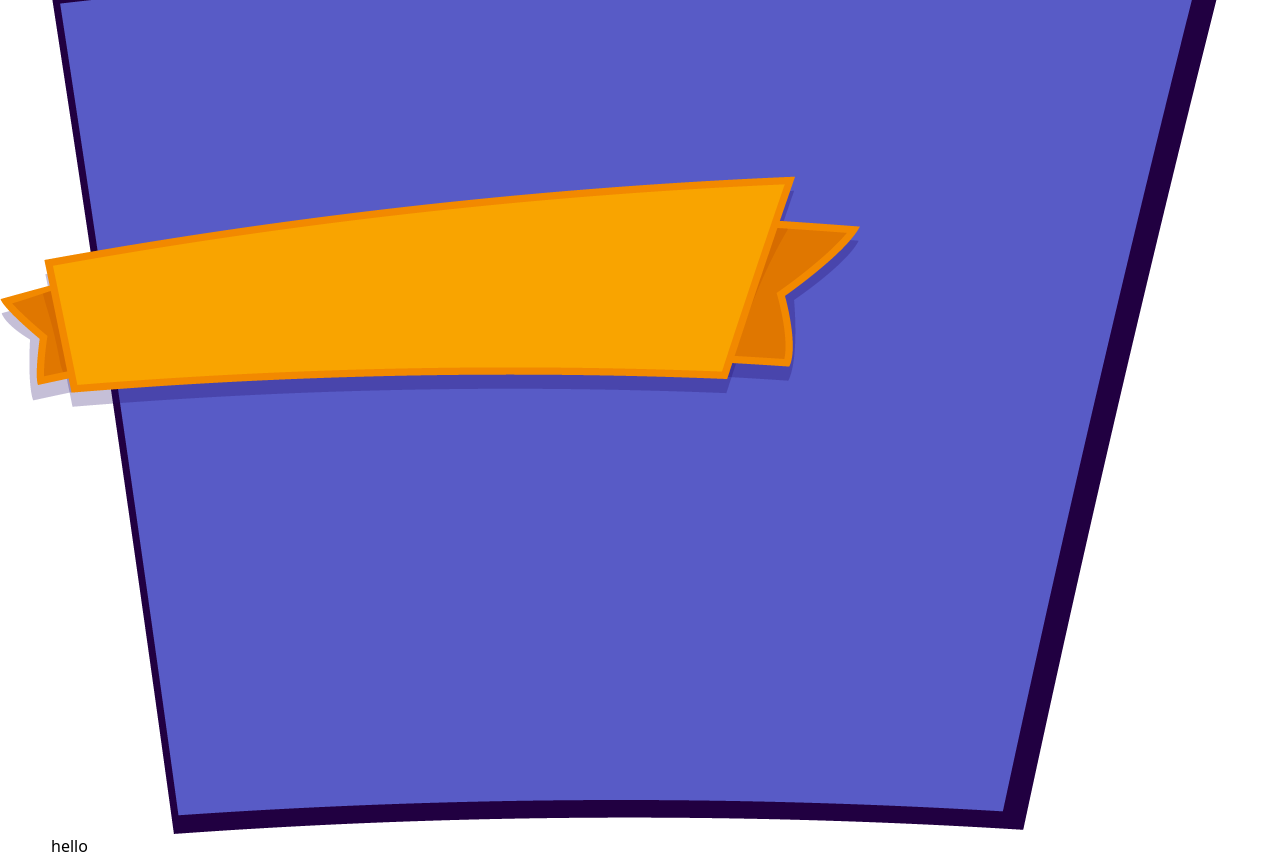
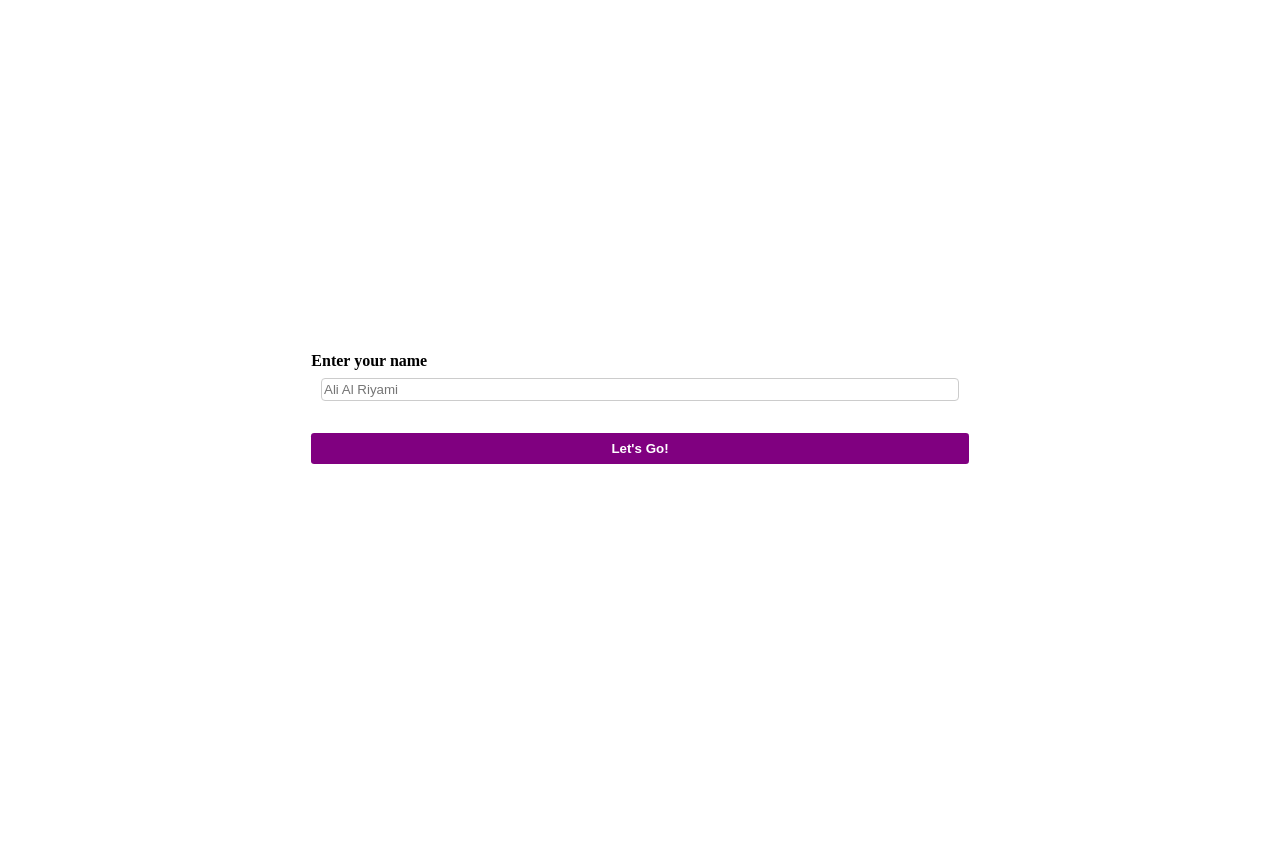
Before and after one commit to talalajmi/questionapp, a React (Create React App) app: page / in a window 1280 px wide. After the commit the page ends 816 px from the top, so only its background shows below. Built offline with nearby package versions, Linux system fonts and the light colour scheme.

Commit message:
home page done

```diff
--- a/package.json
+++ b/package.json
@@ -6,9 +6,13 @@
     "@testing-library/jest-dom": "^5.16.5",
     "@testing-library/react": "^13.4.0",
     "@testing-library/user-event": "^13.5.0",
+    "localforage": "^1.10.0",
+    "match-sorter": "^6.3.1",
     "react": "^18.2.0",
     "react-dom": "^18.2.0",
+    "react-router-dom": "^6.4.1",
     "react-scripts": "5.0.1",
+    "sort-by": "^1.2.0",
     "web-vitals": "^2.1.4"
   },
   "scripts": {
--- a/src/App.js
+++ b/src/App.js
@@ -82,14 +82,20 @@ function App() {
             alt="Title img"
           />
         </div>
-        <div>
+        <div className="-z-10">
           <img
             className="card__image"
             src={require("./assets/UIHolder1.png")}
             alt="Card img"
           />
         </div>
-        <p>hello</p>
+        <div className="absolute">
+          <img
+            src={require("./assets/Button_11.png")}
+            alt="Button img"
+            width={150}
+          />
+        </div>
       </div>
       {/* <img
         className="h-full"
--- /dev/null
+++ b/src/components/Home/Home.css
@@ -0,0 +1,47 @@
+.home__container {
+  height: 100vh;
+  position: relative;
+}
+
+.home__content {
+  height: 100%;
+  display: flex;
+  justify-content: center;
+  align-items: center;
+  flex-direction: column;
+}
+
+.input__elements {
+  display: flex;
+  justify-content: center;
+  align-items: center;
+  flex-direction: column;
+  position: relative;
+  width: 100%;
+  height: 100%;
+}
+
+.name__label {
+  text-align: start;
+  font-weight: bold;
+  width: 52%;
+}
+
+.name__input {
+  margin-top: 0.5rem;
+  width: 50%;
+  border-radius: 4px;
+  border: 1px solid #ccc;
+  height: 2.3%;
+}
+
+.submit__button {
+  margin-top: 2rem;
+  background-color: purple;
+  color: white;
+  font-weight: bold;
+  border-radius: 0.2rem;
+  padding: 0.5rem;
+  width: 52%;
+  border: none;
+}
--- /dev/null
+++ b/src/components/Home/Home.jsx
@@ -0,0 +1,19 @@
+import React from "react";
+import "./Home.css";
+
+const Home = () => {
+  return (
+    <div className="home__container">
+      <div className="home__content">
+        <div></div>
+        <div className="input__elements">
+          <label className="name__label">Enter your name</label>
+          <input className="name__input" placeholder="Ali Al Riyami" />
+          <button className="submit__button">Let's Go!</button>
+        </div>
+      </div>
+    </div>
+  );
+};
+
+export default Home;
--- a/src/index.js
+++ b/src/index.js
@@ -1,10 +1,18 @@
 import React from "react";
 import ReactDOM from "react-dom/client";
-import App from "./App";
+import { createBrowserRouter, RouterProvider } from "react-router-dom";
+import Home from "./components/Home/Home";
+
+const router = createBrowserRouter([
+  {
+    path: "/",
+    element: <Home />,
+  },
+]);
 
 const root = ReactDOM.createRoot(document.getElementById("root"));
 root.render(
   <React.StrictMode>
-    <App />
+    <RouterProvider router={router} />
   </React.StrictMode>
 );
```
Also changed, not shown: 1 other file (tests, documents, lock files or other folders).
